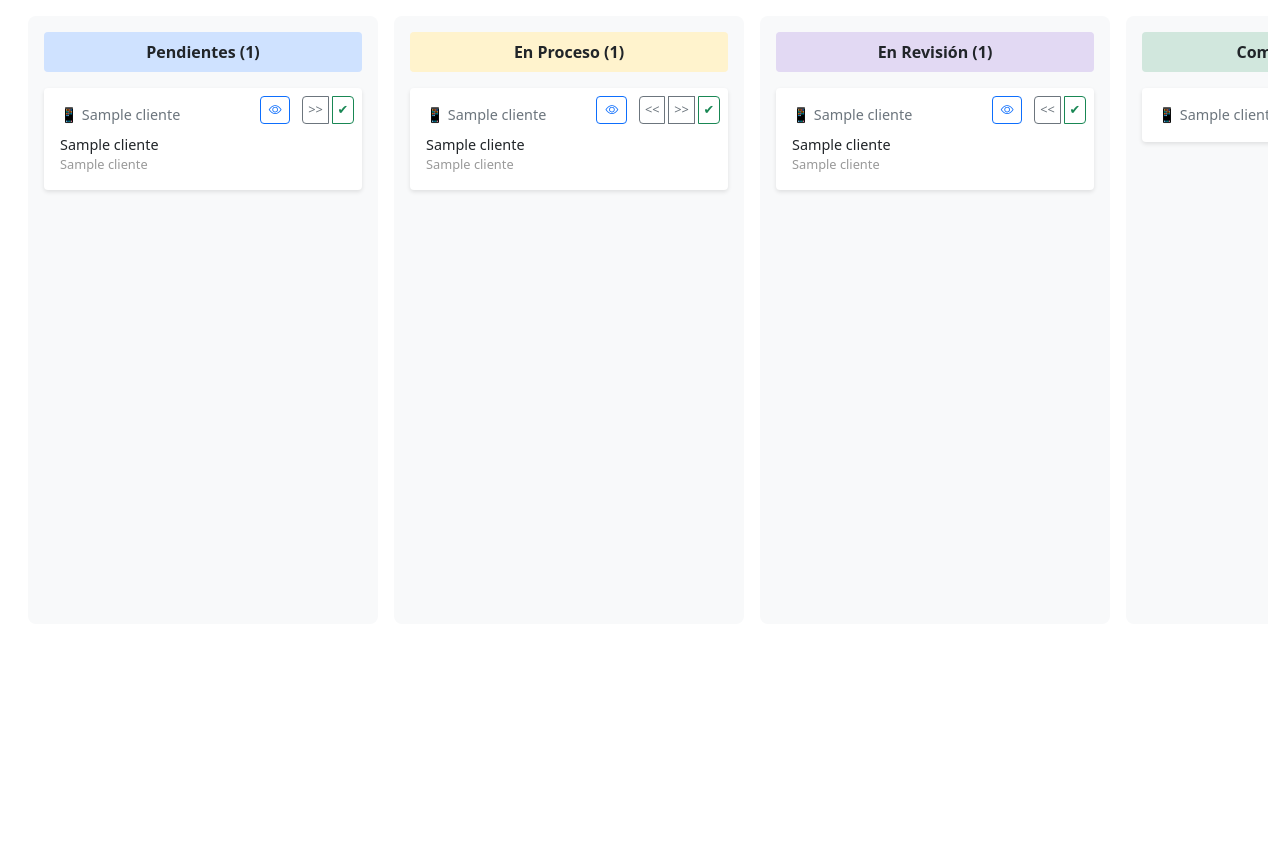
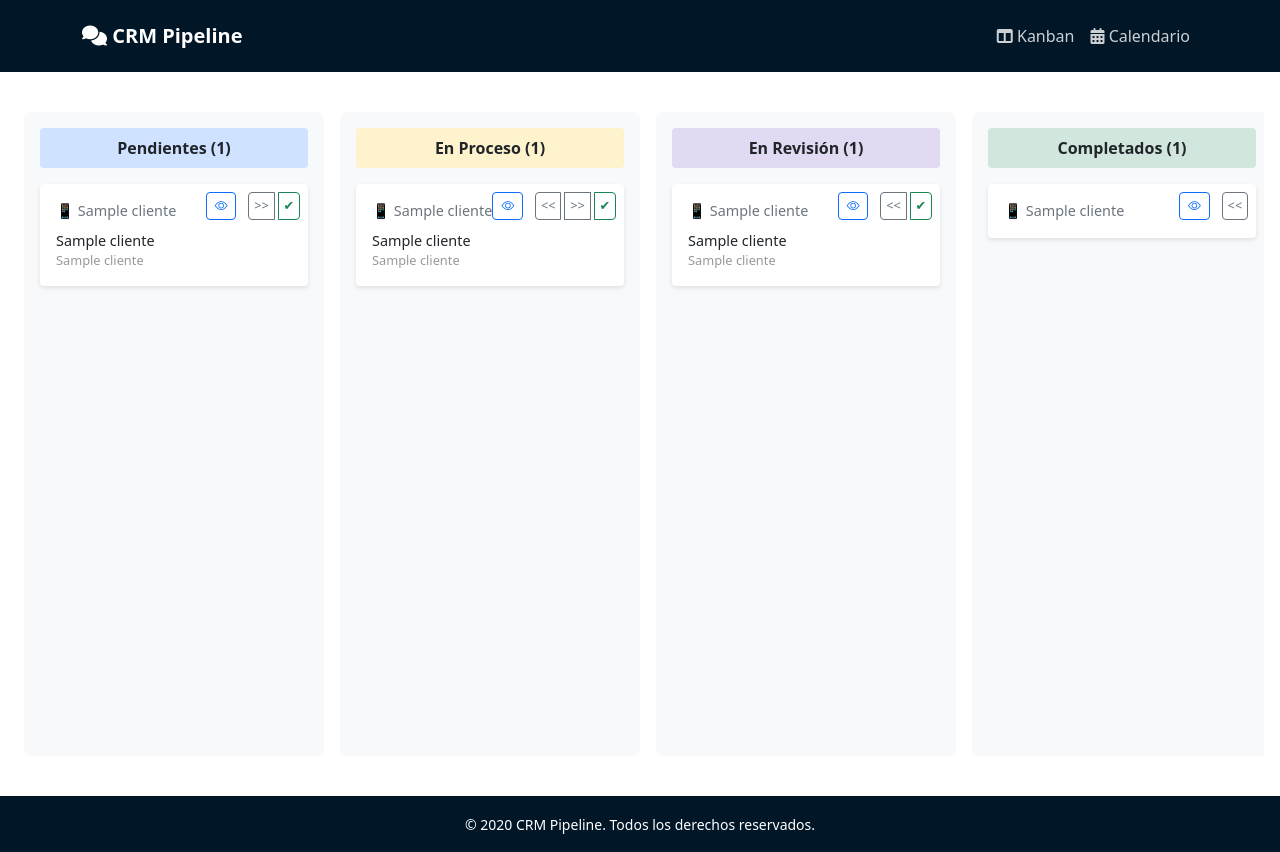
Before and after one commit to araizaeduardo/sms_ai_telnyx_vultr_v2, a Flask app: template templates/kanban.html in a window 1280 px wide. Before the commit the page ends 194 px from the top, so only its background shows below. Run offline with Flask 3, Linux system fonts and the light colour scheme; the template is opened without the code that fills it: most values are stand-ins (such as "Sample title", 1, 10 or a date in 2020); parts of the project's set-up code (start-up, migrations or seed data) failed here and were passed over; some libraries are stand-ins or nearby versions.

Commit message:
Update navigator to base.html and calendar.html

```diff
--- a/app.py
+++ b/app.py
@@ -392,6 +392,36 @@ def detalle(mensaje_id):
         logging.error(f"Error al obtener detalles del cliente: {str(e)}")
         return "Error al obtener detalles", 500
 
+@app.route('/calendario')
+def calendario():
+    try:
+        conn = sqlite3.connect(DB_NAME)
+        cursor = conn.cursor()
+
+        cursor.execute("""
+            SELECT id, nombre, telefono, mensaje, respuesta,
+                   fecha_contacto, estado
+            FROM clientes
+            ORDER BY fecha_contacto DESC
+        """)
+
+        clientes = cursor.fetchall()
+        cursor.close()
+        conn.close()
+
+        return render_template('calendario.html',
+                             clientes=clientes,
+                             year=datetime.now().year)
+
+    except Exception as e:
+        logging.error(f"Error al obtener datos para el calendario: {str(e)}")
+        return "Error al cargar el calendario", 500
+
+# Agregar este filtro para la fecha en el template
+@app.template_filter('now')
+def datetime_format(value, format='%Y'):
+    return datetime.now().strftime(format)
+
 if __name__ == "__main__":
     setup_logging()
     validate_config()
--- /dev/null
+++ b/templates/base.html
@@ -0,0 +1,122 @@
+<!DOCTYPE html>
+<html lang="es">
+<head>
+    <meta charset="UTF-8">
+    <meta name="viewport" content="width=device-width, initial-scale=1.0">
+    <title>{% block title %}CRM Pipeline{% endblock %}</title>
+
+    <!-- Bootstrap CSS -->
+    <link href="https://cdn.jsdelivr.net/npm/bootstrap@5.3.0/dist/css/bootstrap.min.css" rel="stylesheet">
+
+    <!-- Font Awesome -->
+    <link rel="stylesheet" href="https://cdnjs.cloudflare.com/ajax/libs/font-awesome/6.4.0/css/all.min.css">
+
+    <!-- Estilos comunes -->
+    <style>
+        :root {
+            --primary-color: #2EC4B6;
+            --secondary-color: #FF9F1C;
+            --danger-color: #E71D36;
+            --dark-color: #011627;
+        }
+
+        body {
+            min-height: 100vh;
+            display: flex;
+            flex-direction: column;
+        }
+
+        .navbar {
+            background-color: var(--dark-color);
+            padding: 1rem;
+        }
+
+        .navbar-brand {
+            color: white !important;
+            font-weight: bold;
+        }
+
+        .nav-link {
+            color: rgba(255,255,255,0.8) !important;
+        }
+
+        .nav-link:hover {
+            color: white !important;
+        }
+
+        .active {
+            color: white !important;
+            font-weight: bold;
+        }
+
+        main {
+            flex: 1;
+            padding: 2rem 0;
+        }
+
+        footer {
+            background-color: var(--dark-color);
+            color: white;
+            padding: 1rem 0;
+            margin-top: auto;
+        }
+
+        .content-container {
+            max-width: 1200px;
+            margin: 0 auto;
+            padding: 0 1rem;
+        }
+    </style>
+
+    {% block extra_css %}{% endblock %}
+</head>
+<body>
+    <!-- Navbar -->
+    <nav class="navbar navbar-expand-lg">
+        <div class="container">
+            <a class="navbar-brand" href="{{ url_for('index') }}">
+                <i class="fas fa-comments"></i> CRM Pipeline
+            </a>
+            <button class="navbar-toggler" type="button" data-bs-toggle="collapse" data-bs-target="#navbarNav">
+                <span class="navbar-toggler-icon"></span>
+            </button>
+            <div class="collapse navbar-collapse" id="navbarNav">
+                <ul class="navbar-nav ms-auto">
+                    <li class="nav-item">
+                        <a class="nav-link {% if request.endpoint == 'kanban' %}active{% endif %}"
+                           href="{{ url_for('kanban') }}">
+                            <i class="fas fa-columns"></i> Kanban
+                        </a>
+                    </li>
+                    <li class="nav-item">
+                        <a class="nav-link {% if request.endpoint == 'calendario' %}active{% endif %}"
+                           href="{{ url_for('calendario') }}">
+                            <i class="fas fa-calendar-alt"></i> Calendario
+                        </a>
+                    </li>
+                </ul>
+            </div>
+        </div>
+    </nav>
+
+    <!-- Contenido principal -->
+    <main>
+        <div class="content-container">
+            {% block content %}{% endblock %}
+        </div>
+    </main>
+
+    <!-- Footer -->
+    <footer class="text-center">
+        <div class="container">
+            <small>&copy; {{ year }} CRM Pipeline. Todos los derechos reservados.</small>
+        </div>
+    </footer>
+
+    <!-- Scripts comunes -->
+    <script src="https://cdn.jsdelivr.net/npm/bootstrap@5.3.0/dist/js/bootstrap.bundle.min.js"></script>
+    <script src="https://code.jquery.com/jquery-3.6.0.min.js"></script>
+
+    {% block extra_js %}{% endblock %}
+</body>
+</html>
--- a/templates/kanban.html
+++ b/templates/kanban.html
@@ -1,26 +1,33 @@
-<!DOCTYPE html>
-<html lang="es">
-<head>
-    <meta charset="UTF-8">
-    <meta name="viewport" content="width=device-width, initial-scale=1.0">
-    <title>Tablero de Seguimiento</title>
-    <link href="https://cdnjs.cloudflare.com/ajax/libs/bootstrap/5.3.2/css/bootstrap.min.css" rel="stylesheet">
+{% extends "base.html" %}
+
+{% block title %}Tablero de Seguimiento{% endblock %}
+
+{% block extra_css %}
     <link href="https://cdnjs.cloudflare.com/ajax/libs/bootstrap-icons/1.10.0/font/bootstrap-icons.min.css" rel="stylesheet">
     <style>
+        /* Modificar el contenedor principal para ocupar todo el ancho */
+        .content-container {
+            max-width: 100% !important;  /* Sobrescribir el max-width del base.html */
+            padding: 0 1rem;
+        }
+
         .kanban-board {
             display: flex;
             gap: 1rem;
-            padding: 1rem;
-            min-height: 80vh;
+            padding: 0.5rem;
+            min-height: calc(100vh - 140px); /* Ajustar altura considerando navbar y footer */
             overflow-x: auto;
+            width: 100%;
         }
 
         .kanban-column {
-            min-width: 350px;
+            min-width: 300px;  /* Reducir el min-width para mejor visualización en tablets */
             background: #f8f9fa;
             border-radius: 8px;
             padding: 1rem;
             flex: 1;
+            max-height: calc(100vh - 140px);
+            overflow-y: auto;
         }
 
         .column-header {
@@ -90,15 +97,33 @@
             font-size: 0.8em;
         }
 
+        /* Mejorar la respuesta en dispositivos móviles */
         @media (max-width: 768px) {
+            .content-container {
+                padding: 0 0.5rem;
+            }
+
             .kanban-board {
                 flex-direction: column;
                 align-items: stretch;
+                gap: 0.5rem;
+                padding: 0.5rem;
             }
 
             .kanban-column {
-                min-width: auto;
-                margin-bottom: 1rem;
+                min-width: 100%;
+                max-height: none;
+                margin-bottom: 0.5rem;
+            }
+
+            .task-card {
+                margin-bottom: 0.5rem;
+            }
+
+            /* Ajustar botones para mejor tacto en móvil */
+            .btn-detail, .btn-group .btn {
+                padding: 0.375rem 0.75rem;
+                font-size: 1rem;
             }
         }
 
@@ -122,9 +147,9 @@
             }
         }
     </style>
-</head>
-<body>
-    <div class="container-fluid">
+{% endblock %}
+
+{% block content %}
     <div class="kanban-board">
         <div class="kanban-column pendiente" ondrop="drop(event)" ondragover="allowDrop(event)" role="region" aria-label="Tareas pendientes">
             <div class="column-header">Pendientes ({{ pendientes|length }})</div>
@@ -202,7 +227,6 @@
                 </div>
             </div>
             {% endfor %}
-            </div>
         </div>
     </div>
 
@@ -323,7 +347,7 @@
                 btnGroup.innerHTML = `
                     <button class="btn btn-sm btn-outline-secondary" onclick="moverTarea('${taskId}', 'izquierda')">&lt;&lt;</button>
                     <button class="btn btn-sm btn-outline-secondary" onclick="moverTarea('${taskId}', 'derecha')">&gt;&gt;</button>
-                    <button class="btn btn-sm btn-outline-success" onclick="moverTarea('${taskId}', 'completar')">✔︎</button>
+                    <button class="btn btn-sm btn-outline-success" onclick="moverTarea('${taskId}', 'completar')">���︎</button>
                 `;
             } else if (currentColumn.classList.contains('en-revision')) {
                 btnGroup.innerHTML = `
@@ -395,5 +419,4 @@
             }
         }
     </script>
-</body>
-</html>
+{% endblock %}
```
Also changed, not shown: templates/calendario.html (added, +65 -0 lines). Lines whose indentation alone changed are shown as unchanged.
